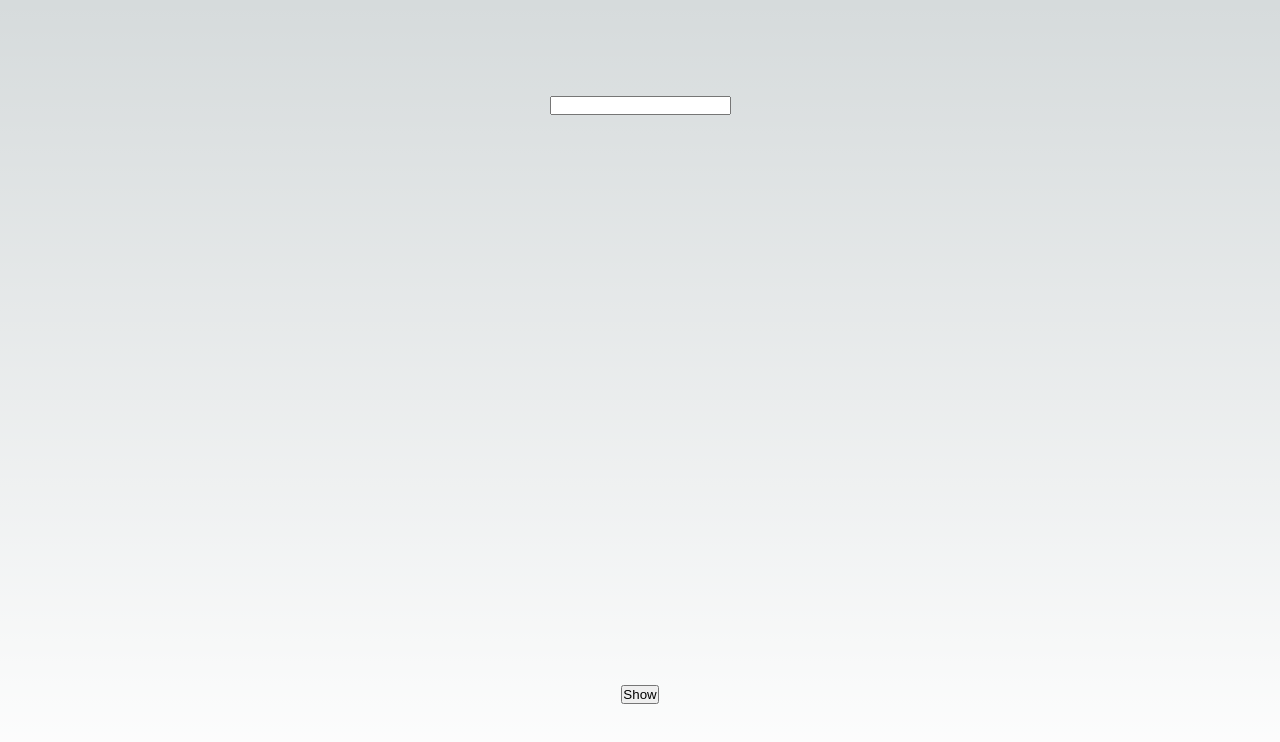
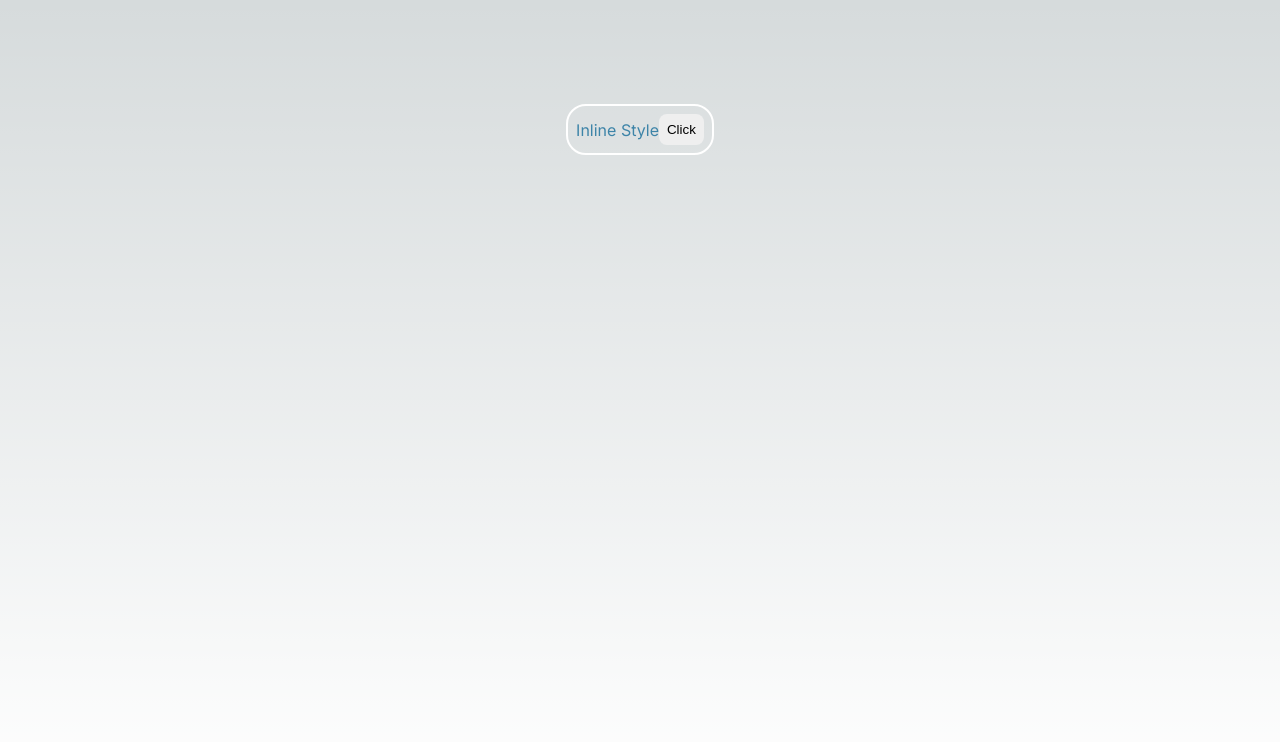
Before and after one commit to Sozai83/Project6_LearnReact, a Next.js app in the folder learnreact/: page / in a window 1280 px wide. Shown: the top 742 px of the page. Built offline with nearby package versions, Linux system fonts and the light colour scheme.

Commit message:
added inline style

```diff
--- /dev/null
+++ b/learnreact/src/app/component/InlineStyle.jsx
@@ -0,0 +1,28 @@
+export const InlineStyle = () => {
+    const containerStyle = {
+        border: 'solid 2px white',
+        borderRadius: '20px',
+        padding: '8px',
+        margin: '8px',
+        display: 'flex',
+        justifyContent: 'space-around',
+        alignItems: 'center'
+    };
+    const tytleStyle = {
+        margin: 0,
+        color: '#3d84a8'
+    };
+    const buttonStyle = {
+        backgroud: '#abedd8',
+        border: 'none',
+        padding: '8px',
+        borderRadius: '8px'
+    };
+    return (
+        < div style={containerStyle} >
+            <p style={tytleStyle}>Inline Style</p>
+            <button style={buttonStyle}>Click</button>
+        </div >
+    )
+
+}
--- a/learnreact/src/app/page.js
+++ b/learnreact/src/app/page.js
@@ -1,7 +1,7 @@
 "use client";
 
 import { useState, useCallback, useMemo } from "react";
-import { ChildArea } from "./ChildArea";
+import { InlineStyle } from "./component/InlineStyle";
 import Image from "next/image";
 import styles from "./page.module.css";
 
@@ -24,15 +24,10 @@ export default function Home() {
 
   // Keep the fucntion as memo
   const temp = useMemo(() => 1 + 3, []);
-  console.log(temp);
 
   return (
     <main className={styles.main}>
-      <input value={inputValue} onChange={onChangeInput}></input>
-      <br />
-      <br />
-      <button onClick={onClickOpen}>Show</button>
-      <ChildArea open={open} onClickClose={onClickClose} />
+      <InlineStyle />
     </main>
   );
 }
```
